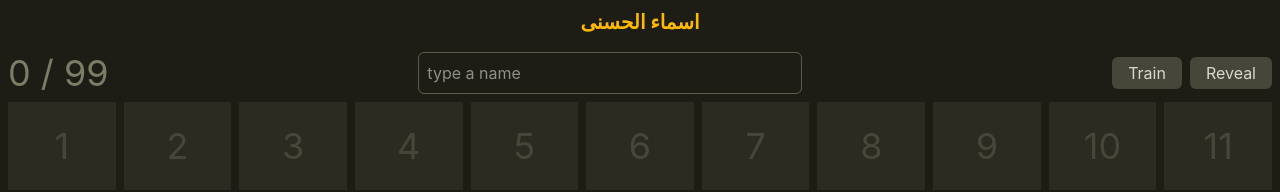
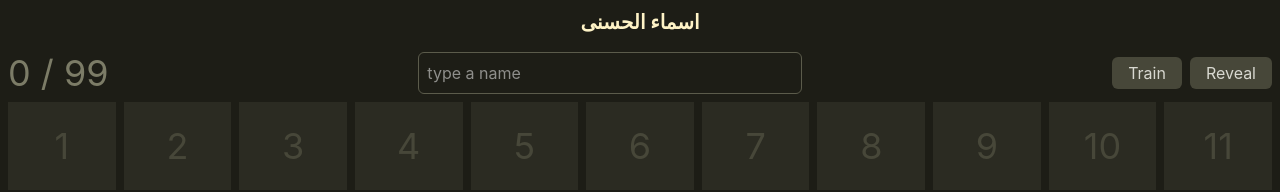
Before and after one commit to merajcodes/99-names-vue, a Vue app: page / in a window 1280 px wide. Shown: the top 192 px of the page. Built offline with nearby package versions, Linux system fonts and the light colour scheme.

Commit message:
title color changed

```diff
--- a/src/App.vue
+++ b/src/App.vue
@@ -1,5 +1,5 @@
 <template>
-  <h1 class="text-xl font-bold text-center text-amber-400 my-2">
+  <h1 class="text-xl font-bold text-center text-amber-100 my-2">
     اسماء الحسنی
   </h1>
   <div class="flex justify-center items-center">
--- a/src/components/Card.vue
+++ b/src/components/Card.vue
@@ -1,5 +1,7 @@
 <template>
-  <div class="py-2 cursor-pointer" :class="cardClass" @click="handleClick">
+  <div class="py-2 cursor-pointer"
+  :class="cardClass"
+  @click="handleClick">
   	<div v-if="!item.matched" class="text-4xl text-center my-4 text-olive-700">{{ item.id }}</div>
   	<transition	name="reveal">
   		<div v-if="item.matched" class="mt-2">
```
